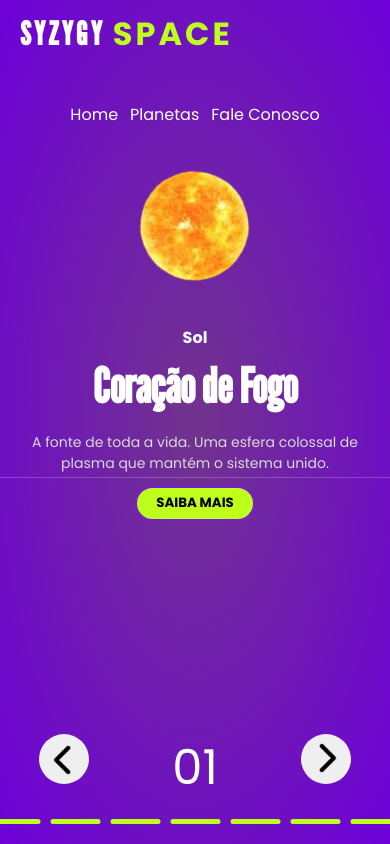
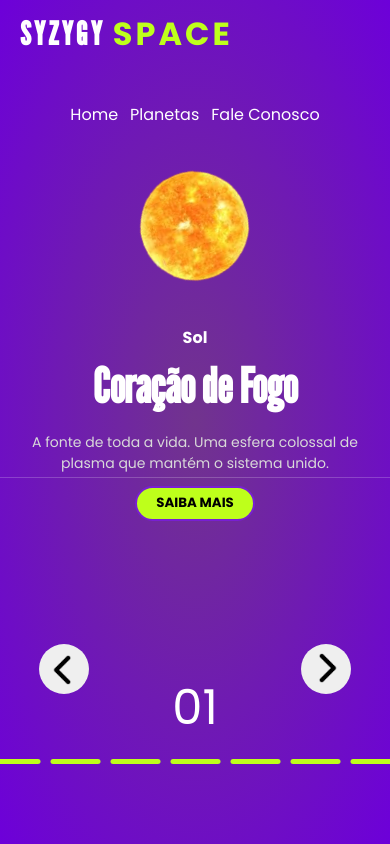
Before and after one commit to NkAndre/galaxia-syzygy-space, a plain HTML site: page index.html in a window 390 px wide. Drawn offline with nearby package versions, Linux system fonts and the light colour scheme.

Commit message:
ajuste no layout mobile do carrossel

```diff
--- a/css/style.css
+++ b/css/style.css
@@ -308,14 +308,14 @@ section {
 
         .arrows {
             width: 80%;
-            bottom: 60px;
+            bottom: 150px;
             top: auto;
             left: 50%;
             transform: translateX(-50%);
         }
 
         .indicators {
-            bottom: 20px;
+            bottom: 80px;
             top: auto;
             align-items: center;
             height: auto;
```
